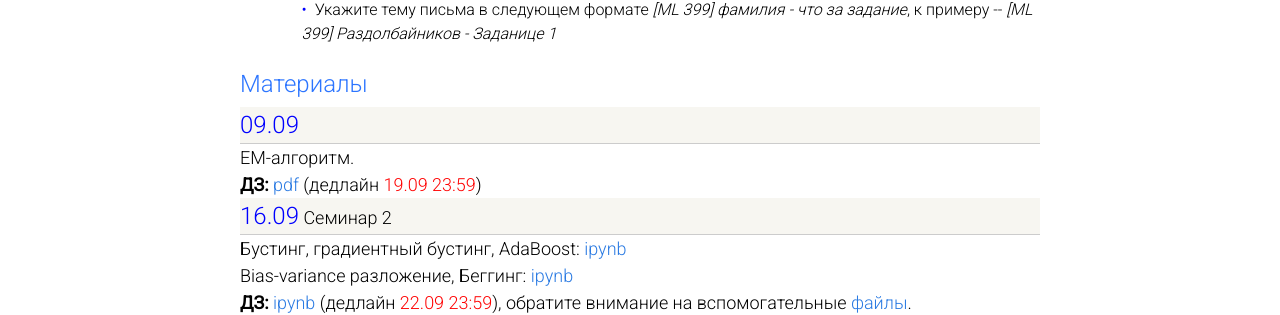
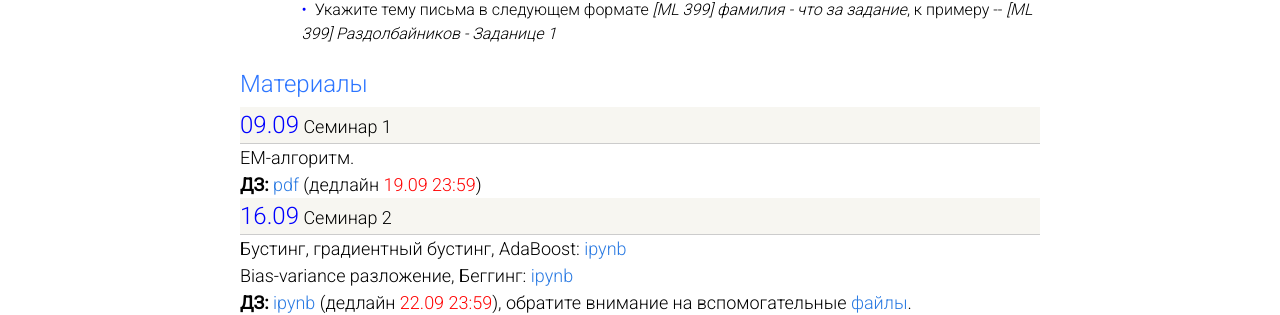
Before and after one commit to ml-mipt/old-ml-mipt.github.io, a Jekyll site: the page built from 399/seminars.md, in a window 1280 px wide. Shown: the part 489-804 px from the top of the page. Built offline with Jekyll 4.4.1, drawn with Linux system fonts in a browser that asks for light colours.

Commit message:
Update seminars.md

```diff
--- a/399/seminars.md
+++ b/399/seminars.md
@@ -25,7 +25,7 @@
     <div class="module-header">Материалы</div>
 
     <div class="materials-item">
-      <font size="5" color="blue">09.09</font>
+      <font size="5" color="blue">09.09</font> Семинар 1
     </div>
     <div style="text-align: left">
         EM-алгоритм.<br/>
```
